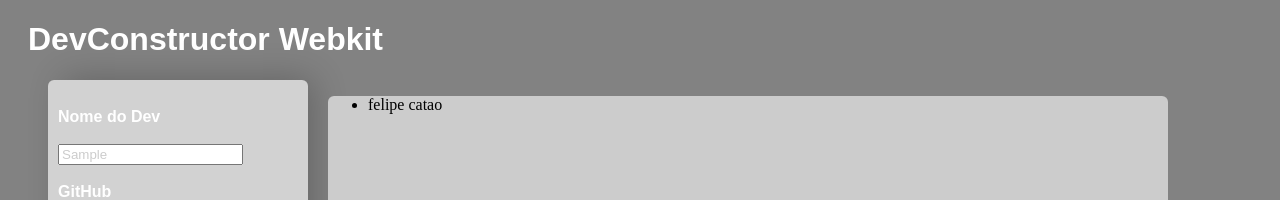
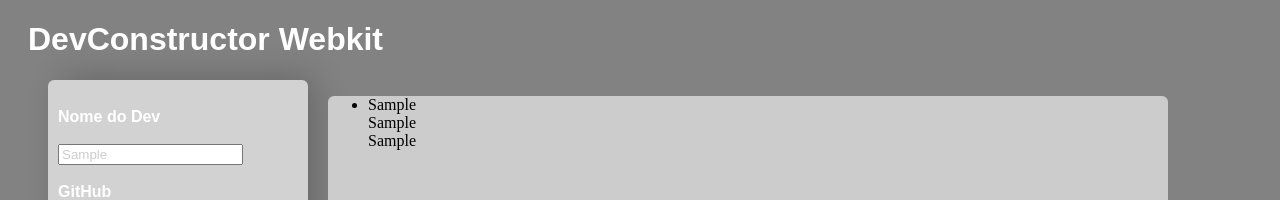
Before and after one commit to FelipeKatao/DevConstructor, a React (Create React App) app in the folder devfinder/: page / in a window 1280 px wide. Both pictures are taken after typing "Sample", "Sample", "Sample" into the empty fields and a click on the input 86 px from the left and 343 px from the top of the page. Shown: the top 200 px of the page. Built offline with nearby package versions, Linux system fonts and the light colour scheme.

Commit message:
update list from front end
List function 100% functional

```diff
--- a/devfinder/src/App.js
+++ b/devfinder/src/App.js
@@ -6,9 +6,9 @@ import DashBoard from './components/boardComp/DashBoard'
 function App() {
   let [devs,addDevs]=useState([])
 
-  function addDevsHandrler(){
+  function addDevsHandrler(id){
     let copy=Array.from(devs);
-    copy.push("felipe catao")
+    copy.push(id)
     addDevs(copy)
   }
   return (
--- a/devfinder/src/components/boardComp/DashBoard.js
+++ b/devfinder/src/components/boardComp/DashBoard.js
@@ -7,7 +7,7 @@ function DashBoard({basedata}){
         <ul id="dashBoard">
 
             {basedata.map(basedata => (
-                         <ItemBoard key={basedata.length-1} dev={basedata}/>
+                         <ItemBoard key={basedata} dev={basedata}/>
                     ))}
         </ul>
     );
--- a/devfinder/src/components/boardComp/ItemBoard.js
+++ b/devfinder/src/components/boardComp/ItemBoard.js
@@ -1,9 +1,14 @@
 import React from 'react'
 
 function ItemBoard({dev}){
+    let obj=JSON.parse(dev)
+    //console.log(typeof obj)
+
     return(
         <li>
-            <div>{dev}</div>
+            <div>{obj.name}</div>
+            <div>{obj.git}</div>
+            <div>{obj.techs}</div>
         </li>
     );
 }
--- a/devfinder/src/components/forms/FormDev.js
+++ b/devfinder/src/components/forms/FormDev.js
@@ -1,21 +1,35 @@
-import React from 'react'
+import React,{useState} from 'react'
+
 
 function FormDev({ onSubmit }){
 
+    const[newId, setId]=useState('')
+    const[newGit,setGit]=useState('')
+    const[newtech,settech] = useState('')
+
+    function setNewId({target}){
+        setId(target.value)
+    }
+    function setNewGit({target}){
+        setGit(target.value)
+    }
+    function setTech({target}){
+        settech(target.value)
+    }
     function addDevs(e){
         e.preventDefault()
-        onSubmit(console.log("okay"))
+        onSubmit(JSON.stringify({'name':[newId],'git':[newGit],'techs':[newtech]}))
     }
     return (
         <div id="formComp">
             <form onSubmit={addDevs}>
             <br/>
                 <label>Nome do Dev</label><br/>
-                <br/><input type='text' name="nameDev"></input><br/>
+                <br/><input type='text' name="nameDev" onChange={setNewId}></input><br/>
                 <br/><label>GitHub</label><br/>
-                <br/><input type='text' name="gitDev"></input><br/>
+                <br/><input type='text' name="gitDev" onChange={setNewGit}></input><br/>
                 <br/><label>Tecnpologias</label><br/>
-                <br/><input type='text' name="techs"></input><br/>
+                <br/><input type='text' name="techs" onChange={setTech}></input><br/>
                 <br/><input type='submit' name="Cadastrar"></input><br/>
             </form>
         </div>
```
